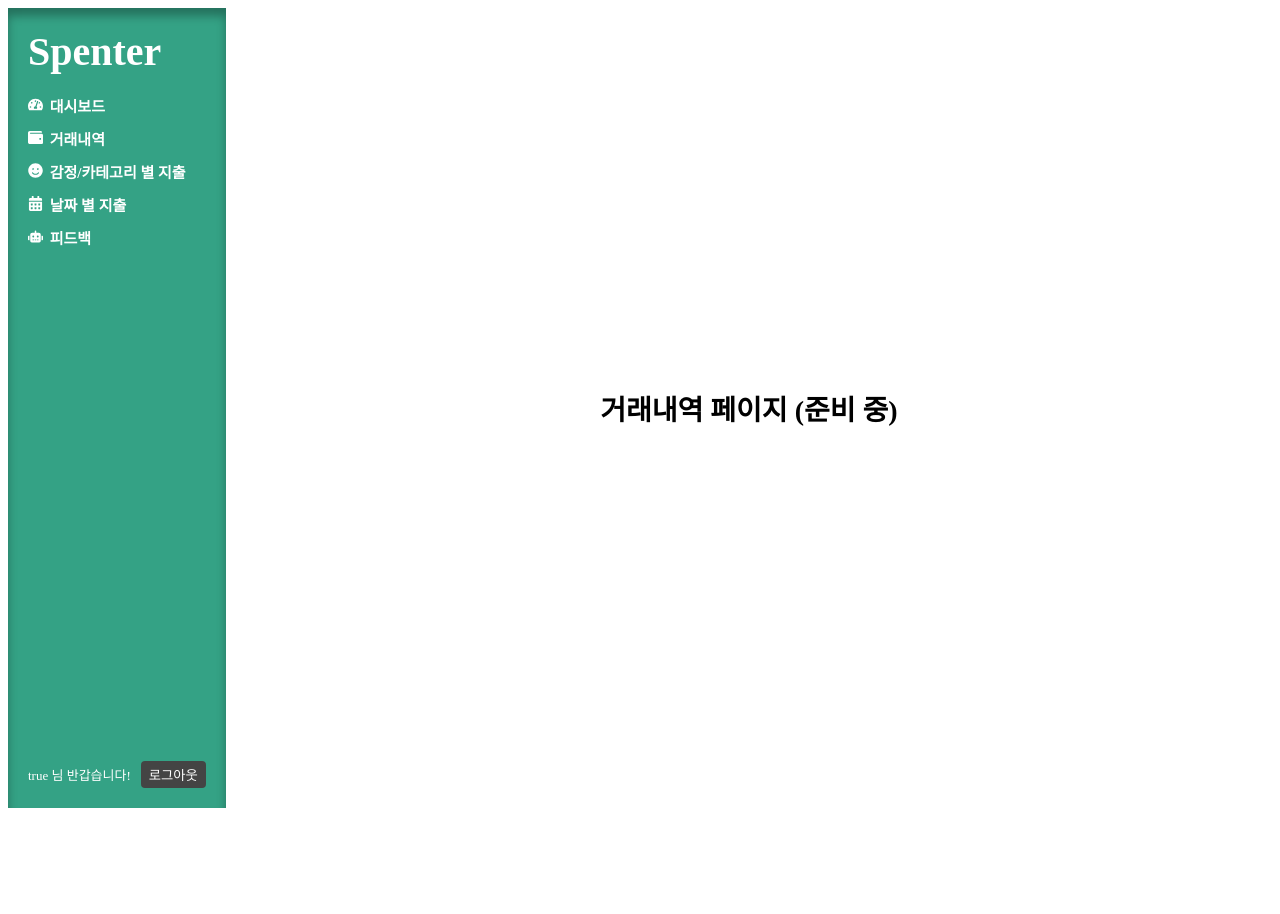
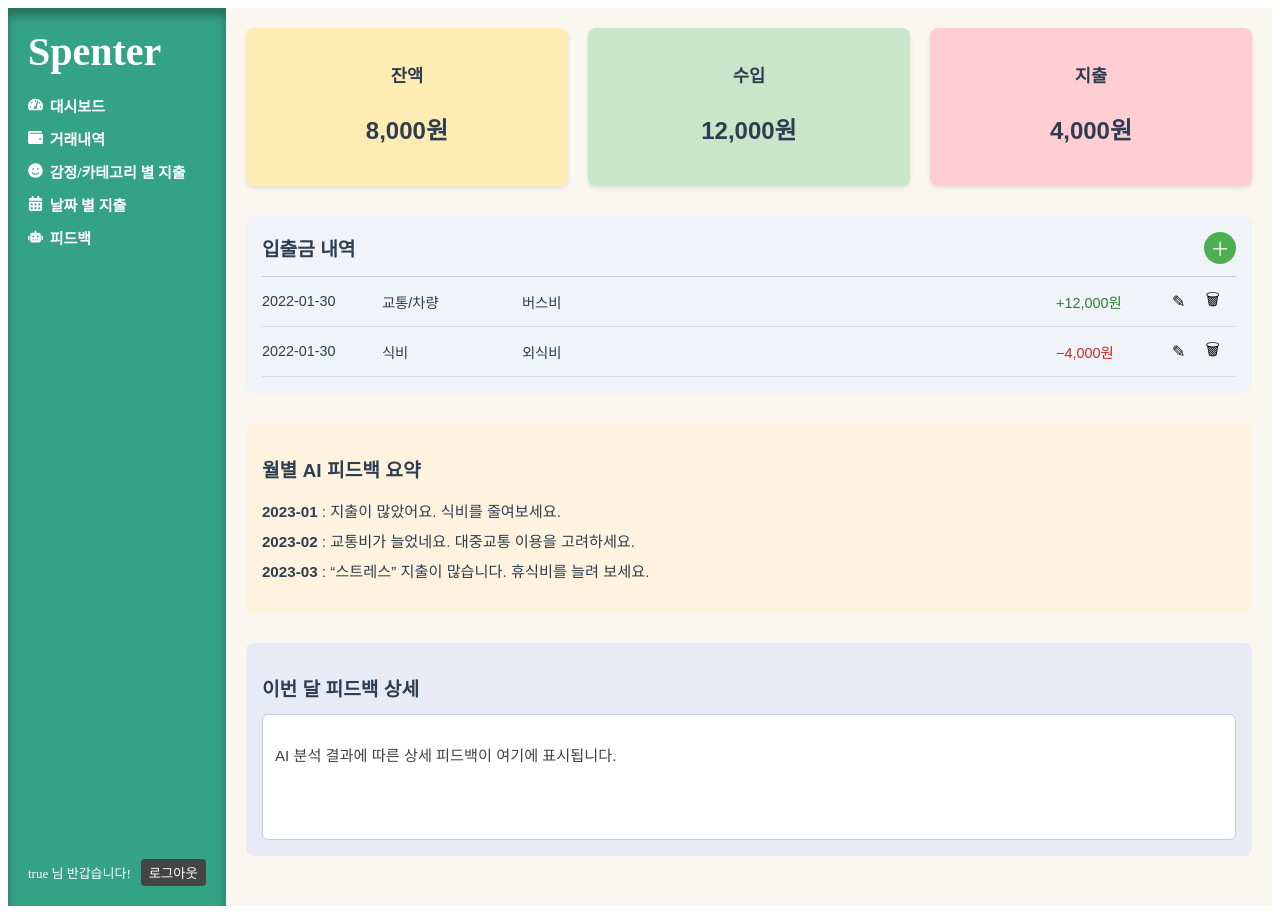
Before and after one commit to vision9909/SW-web, a React app in the folder spenter/: page /transactions in a window 1280 px wide. Before the commit the page ends 816 px from the top, so only its background shows below. Built offline with nearby package versions, Linux system fonts and the light colour scheme; sample sign-in values are in the browser's storage; the HTML template or start-up script is replaced by a standard one; what chartjs-plugin-datalabels would draw is missing.

Commit message:
fix. 틀 구성

```diff
--- a/spenter/src/pages/TransactionsPage.jsx
+++ b/spenter/src/pages/TransactionsPage.jsx
@@ -1,25 +1,227 @@
+
+// src/components/TransactionsPage.jsx
+import React, { useState } from 'react';
 import Sidebar from '../components/Sidebar';
+import TransactionForm from '../components/TransactionForm'; // 입력 폼 가져오기
 import './Spenter.css';
 
-export default function TransactionsPage() {
+const TransactionsPage = ({ transactions, setTransactions }) => {
+  // === 1. 거래 목록을 관리하는 State ===
+  // const [transactions, setTransactions] = useState([
+  //   // 예시 초기 데이터 (필요 시 API에서 fetch로 대체 가능)
+  //   {
+  //     id: 1,
+  //     date: '2022-01-30',
+  //     category: '교통/차량',
+  //     detail: '버스비',
+  //     amount: 12000,
+  //     type: 'income', // 'income' = 수입, 'expense' = 지출
+  //   },
+  //   {
+  //     id: 2,
+  //     date: '2022-01-30',
+  //     category: '식비',
+  //     detail: '외식비',
+  //     amount: 4000,
+  //     type: 'expense',
+  //   },
+  // ]);
+
+  // === 2. 모달 폼 표시 및 편집 중인 데이터 관리를 위한 State ===
+  const [showForm, setShowForm] = useState(false);
+  const [editingData, setEditingData] = useState(null);
+
+  // === 3. "+" 버튼 클릭 시 새 거래를 추가하기 위한 함수 ===
+  const handleAddClick = () => {
+    setEditingData(null);
+    setShowForm(true);
+  };
+
+  // === 4. "✎" 버튼 클릭 시 거래를 수정하기 위한 함수 ===
+  const handleEditClick = (tx) => {
+    // 현재 tx 데이터를 폼으로 전달하여 사용자가 수정할 수 있도록 함
+    setEditingData({
+      id: tx.id,
+      type: tx.type,
+      category: tx.category,
+      detail: tx.detail,
+      amount: tx.amount,
+      date: tx.date,
+      memo: tx.detail, // memo를 detail과 동일하게 유지하려면
+    });
+    setShowForm(true);
+  };
+
+  // === 5. TransactionForm에서 제출된 폼 데이터를 처리하는 함수 ===
+  const handleFormSubmit = (formData) => {
+    if (editingData) {
+      // 편집 중: editingData.id와 일치하는 거래를 업데이트
+      setTransactions((prev) =>
+        prev.map((tx) =>
+          tx.id === editingData.id
+            ? {
+                ...tx,
+                type: formData.type,
+                category: formData.category,
+                detail: formData.detail,
+                amount: Number(formData.amount),
+                date: formData.date,
+              }
+            : tx
+        )
+      );
+    } else {
+      // 새로 추가: id를 Date.now() (또는 UUID)로 생성하여 객체를 만듦
+      const newTx = {
+        id: Date.now(),
+        date: formData.date,
+        category: formData.category,
+        detail: formData.detail,
+        amount: Number(formData.amount),
+        type: formData.type,
+      };
+      setTransactions((prev) => [newTx, ...prev]);
+    }
+
+    // 저장 후 폼 닫기
+    setShowForm(false);
+    setEditingData(null);
+  };
+
+  // === 6. "취소" 버튼 클릭 시 폼을 취소하는 함수 ===
+  const handleFormCancel = () => {
+    setShowForm(false);
+    setEditingData(null);
+  };
+
+  // === 7. 상단 행에 표시할 총 잔액, 수입, 지출 계산 ===
+  const totalIncome = transactions
+    .filter((t) => t.type === 'income')
+    .reduce((sum, t) => sum + t.amount, 0);
+  const totalExpense = transactions
+    .filter((t) => t.type === 'expense')
+    .reduce((sum, t) => sum + t.amount, 0);
+  const balance = totalIncome - totalExpense;
+
+
+
+
   return (
-    <div style={{ display: 'flex', height: '100vh' }}>
-      {/* 사이드바 */}
+    <div style={{ display: 'flex', minheight: '100vh' }}> {/* 사이드바가 전체 높이를 차지하도록 설정 */}
+      {/* --- 왼쪽 열: Sidebar --- */}
       <div className="sidebar">
         <Sidebar />
       </div>
 
-      <div
-        style={{
-          flex: 1,
-          padding: '40px',
-          display: 'flex',
-          justifyContent: 'center',
-          alignItems: 'center',
-        }}
-      >
-        <h2 style={{ fontSize: '28px' }}>거래내역 페이지 (준비 중)</h2>
+      {/* --- 오른쪽 열: 메인 콘텐츠 --- */}
+      <div className="Transactions-container">
+        {/* --- Top row: 잔액 / 수입 / 지출 --- */}
+        <div className="summary-row">
+          <div className="summary-box balance-box">
+            <h3>잔액</h3>
+            <p>{balance.toLocaleString()}원</p>
+          </div>
+          <div className="summary-box income-box">
+            <h3>수입</h3>
+            <p>{totalIncome.toLocaleString()}원</p>
+          </div>
+          <div className="summary-box expense-box">
+            <h3>지출</h3>
+            <p>{totalExpense.toLocaleString()}원</p>
+          </div>
+        </div>
+
+        {/* --- 거래내역 컨테이너: 거래 리스트 --- */}
+        <div className="Transactions-list-container">
+          <div className="Transactions-list-header">
+            <h2>입출금 내역</h2>
+            {/* "+" 버튼으로 새 항목 추가 폼 열기 */}
+            <button className="add-Transactions-button" onClick={handleAddClick}>
+              ＋
+            </button>
+          </div>
+          <div className="Transactions-list-box">
+            {transactions.length > 0 ? (
+              transactions.map((tx) => (
+                <div
+                  key={tx.id}
+                  className={`Transactions-box-row ${
+                    tx.type === 'income' ? 'income-row' : 'expense-row'
+                  }`}
+                >
+                  <span>{tx.date}</span>
+                  <span>{tx.category}</span>
+                  <span>{tx.detail}</span>
+
+                  <span className="Tr-amount">
+                    {tx.type === 'income'
+                      ? '+' + tx.amount.toLocaleString() + '원'
+                      : '−' + tx.amount.toLocaleString() + '원'}
+                  </span>
+                  <div className="Tr-actions">
+                    <button
+                      className="edit-btn"
+                      onClick={() => handleEditClick(tx)}
+                    >
+                      ✎
+                    </button>
+                    <button
+                      className="delete-btn"
+                      onClick={() =>
+                        setTransactions((prev) =>
+                          prev.filter((item) => item.id !== tx.id)
+                        )
+                      }
+                    >
+                      🗑
+                    </button>
+                  </div>
+                </div>
+              ))
+            ) : (
+              <p style={{ textAlign: 'center', padding: '20px 0' }}>
+                거래 내역이 없습니다.
+              </p>
+            )}
+          </div>
+        </div>
+
+        {/* --- 월별 AI 피드백 요약 (예시 하드코딩) --- */}
+        <div className="monthly-feedback-container">
+          <h2>월별 AI 피드백 요약</h2>
+          <ul className="feedback-summary-list">
+            <li>
+              <strong>2023-01</strong> : 지출이 많았어요. 식비를 줄여보세요.
+            </li>
+            <li>
+              <strong>2023-02</strong> : 교통비가 늘었네요. 대중교통 이용을 고려하세요.
+            </li>
+            <li>
+              <strong>2023-03</strong> : “스트레스” 지출이 많습니다. 휴식비를 늘려 보세요.
+            </li>
+            {/* ... 다른 달 데이터가 있을 경우 추가 ... */}
+          </ul>
+        </div>
+
+        {/* --- 이번 달 피드백 상세 (예시 하드코딩) --- */}
+        <div className="detail-feedback-container">
+          <h2>이번 달 피드백 상세</h2>
+          <div className="feedback-detail-box">
+            <p>AI 분석 결과에 따른 상세 피드백이 여기에 표시됩니다.</p>
+          </div>
+        </div>
       </div>
+
+      {/* === showForm이 true일 때 modal TransactionForm 표시 === */}
+      {showForm && (
+        <TransactionForm
+          initialData={editingData}
+          onSubmit={handleFormSubmit}
+          onCancel={handleFormCancel}
+        />
+      )}
     </div>
   );
-}
+};
+
+export default TransactionsPage;
```
